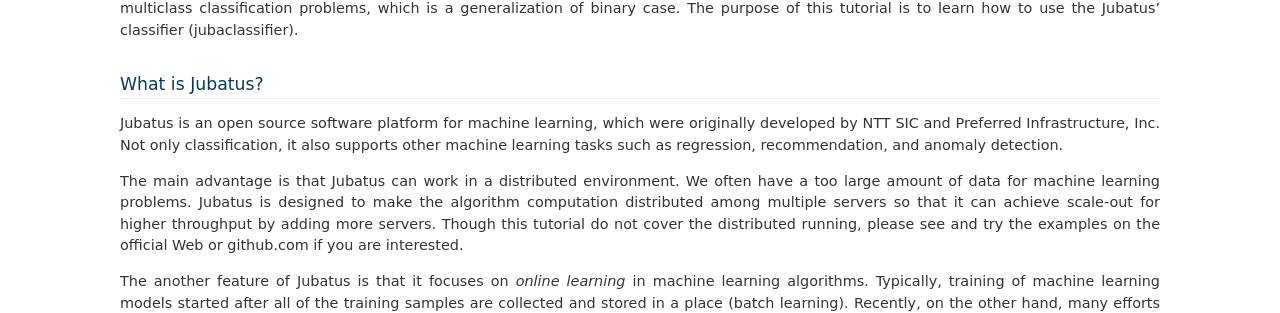
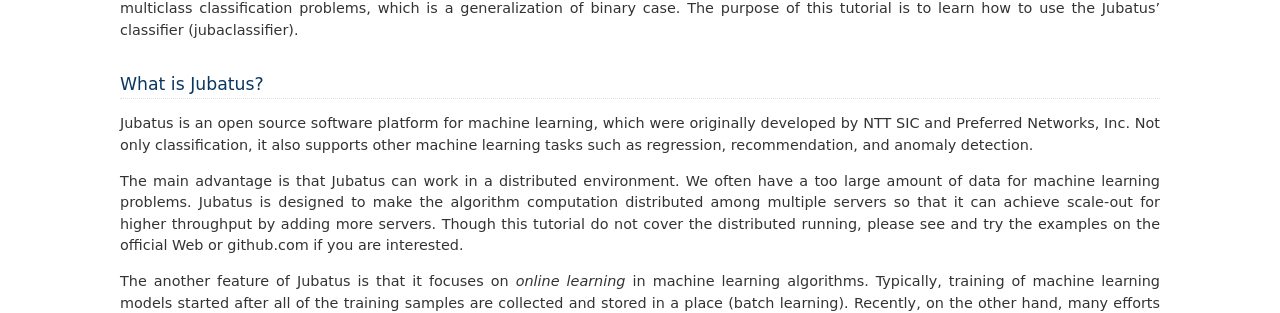
Before and after one commit to jubatus/handson-text, a Sphinx documentation site: the page built from en/source/intro.rst, in a window 1280 px wide. Shown: the part 1400-1713 px from the top of the page. Built offline with Sphinx 7.4.7, drawn with Linux system fonts in a browser that asks for light colours; formulas are drawn with MathJax 3.

Commit message:
Replace "Preferred Infrastructure" with "Preferred Networks".

```diff
--- a/en/source/conf.py
+++ b/en/source/conf.py
@@ -214,7 +214,7 @@
 # (source start file, name, description, authors, manual section).
 man_pages = [
     ('index', 'jubatus-handson', u'jubatus-handson Documentation',
-     [u'Preferred Infrastructure'], 1)
+     [u'Preferred Networks'], 1)
 ]
 
 # If true, show URL addresses after external links.
@@ -228,7 +228,7 @@
 #  dir menu entry, description, category)
 texinfo_documents = [
   ('index', 'jubatus-handson', u'jubatus-handson Documentation',
-   u'Preferred Infrastructure', 'jubatus-handson', 'One line description of project.',
+   u'Preferred Networks', 'jubatus-handson', 'One line description of project.',
    'Miscellaneous'),
 ]
 
--- a/en/source/intro.rst
+++ b/en/source/intro.rst
@@ -48,7 +48,7 @@
 What is Jubatus?
 ================
 
-Jubatus is an open source software platform for machine learning, which were originally developed by NTT SIC and Preferred Infrastructure, Inc.
+Jubatus is an open source software platform for machine learning, which were originally developed by NTT SIC and Preferred Networks, Inc.
 Not only classification, it also supports other machine learning tasks such as regression, recommendation, and anomaly detection.
 
 The main advantage is that Jubatus can work in a distributed environment.
--- a/source/conf.py
+++ b/source/conf.py
@@ -214,7 +214,7 @@
 # (source start file, name, description, authors, manual section).
 man_pages = [
     ('index', 'jubatus-handson', u'jubatus-handson Documentation',
-     [u'Preferred Infrastructure'], 1)
+     [u'Preferred Networks'], 1)
 ]
 
 # If true, show URL addresses after external links.
@@ -228,7 +228,7 @@
 #  dir menu entry, description, category)
 texinfo_documents = [
   ('index', 'jubatus-handson', u'jubatus-handson Documentation',
-   u'Preferred Infrastructure', 'jubatus-handson', 'One line description of project.',
+   u'Preferred Networks', 'jubatus-handson', 'One line description of project.',
    'Miscellaneous'),
 ]
 
--- a/source/intro.rst
+++ b/source/intro.rst
@@ -46,7 +46,7 @@
 Jubatusとは何か
 ===============
 
-JubatusはNTT研究所とPreferred Infrastructureが共同開発し、オープンソースとして公開している機械学習のツールです。
+JubatusはNTT研究所とPreferred Networksが共同開発し、オープンソースとして公開している機械学習のツールです。
 先ほど書いたような分類問題のみならず、回帰、レコメンド、異常検知など、様々な機械学習の問題を扱うことができます。
 
 Jubatusのもう一つの大きな特徴として、分散環境で動かすことができます。
```
